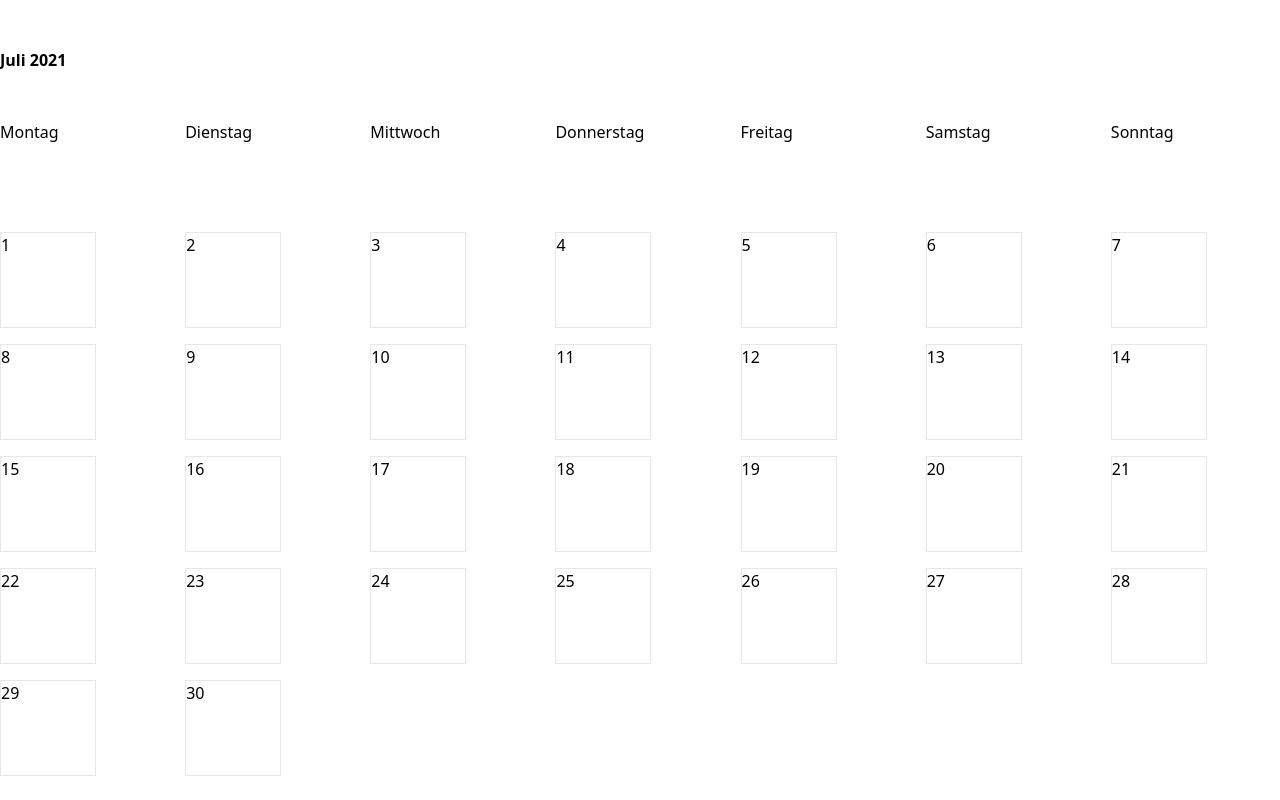
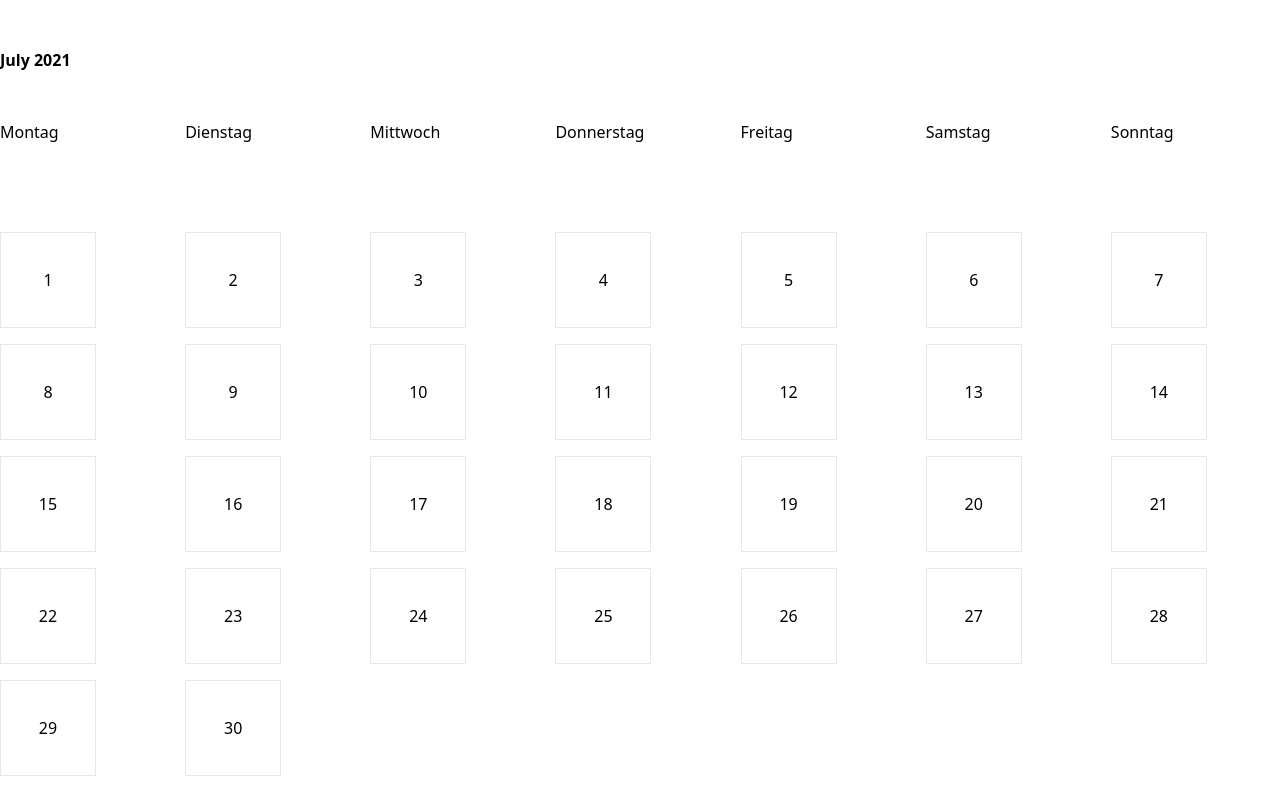
Before and after one commit to DrBennemin/calendar-vue, a Vue app: page / in a window 1280 px wide. Built offline with nearby package versions, Linux system fonts and the light colour scheme.

Commit message:
Use loops for weekdays and dates and actual month and year by dayjs

```diff
--- a/public/index.html
+++ b/public/index.html
@@ -9,17 +9,9 @@
     </head>
     <body>
         <noscript>
-            <strong
-                >We're sorry but <%= htmlWebpackPlugin.options.title %> doesn't
-                work properly without JavaScript enabled. Please enable it to
-                continue.</strong
-            >
+            <strong>We're sorry but <%= htmlWebpackPlugin.options.title %> doesn't work properly without JavaScript enabled. Please enable it to continue.</strong>
         </noscript>
         <div id="app"></div>
         <!-- built files will be auto injected -->
-        <script src="https://unpkg.com/dayjs@1.8.21/dayjs.min.js"></script>
-        <script>
-            dayjs().format();
-        </script>
     </body>
 </html>
--- a/src/main.js
+++ b/src/main.js
@@ -1,5 +1,8 @@
 import { createApp } from "vue";
 import App from "./App.vue";
 import "./index.css";
+var dayjs = require("dayjs");
+//import dayjs from 'dayjs' // ES 2015
+dayjs().format();
 
 createApp(App).mount("#app");
--- a/src/pages/CalendarPage.vue
+++ b/src/pages/CalendarPage.vue
@@ -1,13 +1,15 @@
 <template>
     <div class="container mx-auto">
-        <div class="my-12 font-bold">
-            Juli 2021
-        </div>
+        <div class="my-12 font-bold">{{ now }}</div>
         <div class="grid grid-rows-5 grid-cols-7 grid-flow-row gap-4">
-            <div class="weekday" v-for="(weekday, index) in weekdays" :key="index">
+            <div v-for="(weekday, index) in weekdays" :key="index">
                 {{ weekday }}
             </div>
-            <div class="border h-24 w-24 justify-self-auto" v-for="(date, index) in dates" :key="index">
+            <div
+                class="border h-24 w-24 grid justify-items-center items-center hover:bg-blue-500 hover:text-white hover:font-bold cursor-pointer"
+                v-for="(date, index) in dates"
+                :key="index"
+            >
                 {{ date }}
             </div>
         </div>
@@ -15,19 +17,22 @@
 </template>
 
 <script>
+import dayjs from "dayjs";
+
 export default {
     data() {
         return {
             weekdays: ["Montag", "Dienstag", "Mittwoch", "Donnerstag", "Freitag", "Samstag", "Sonntag"],
             months: ["Januar", "Februar", "März", "April", "Mai", "Juni", "Juli", "August", "September", "Oktober", "November", "Dezember"],
             dates: null,
+            now: null,
         };
     },
     created() {
         for (let i = 0; i < 31; i++) {
             this.dates = i;
-            console.log(this.dates);
         }
+        this.now = dayjs().format("MMMM YYYY");
     },
 };
 </script>
```
